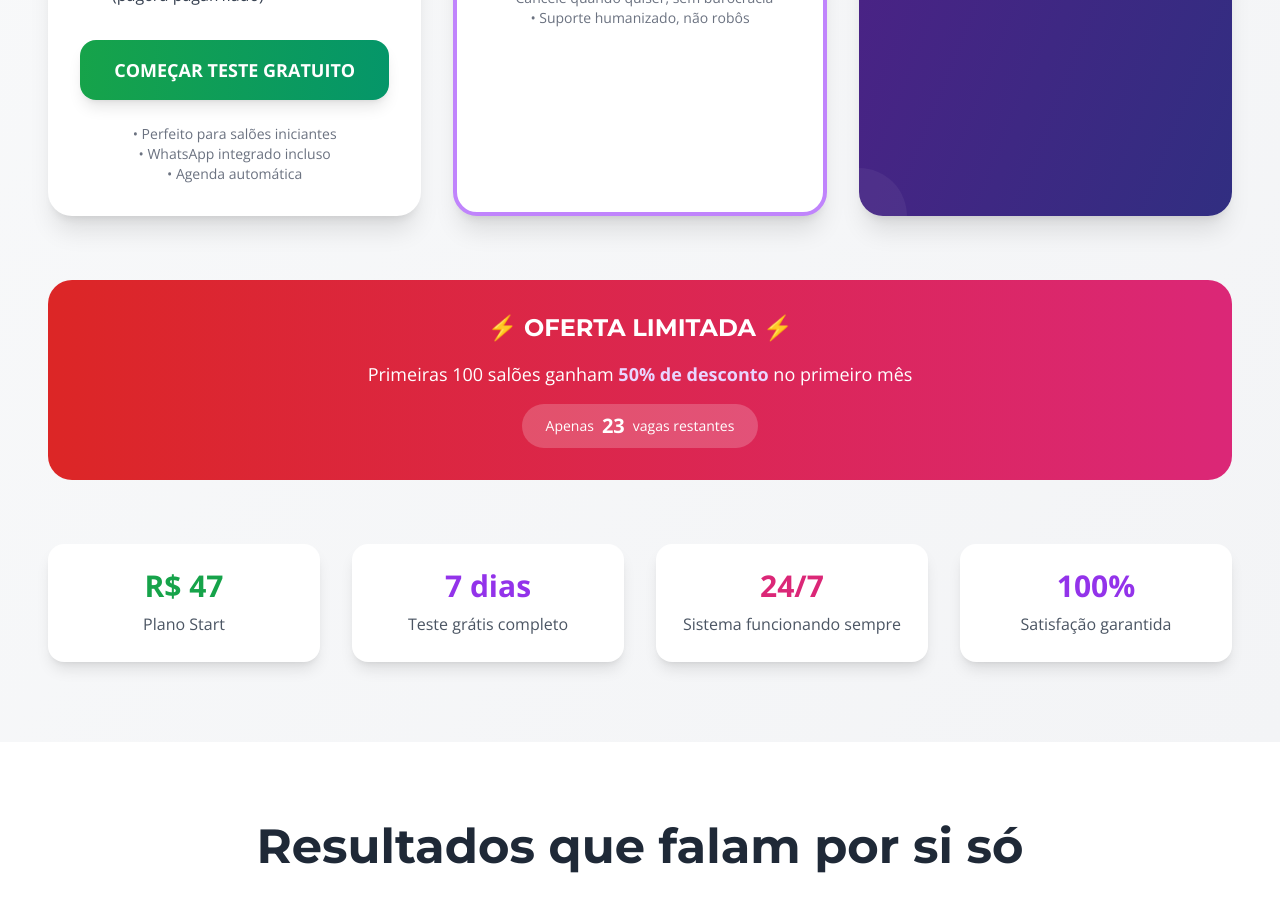
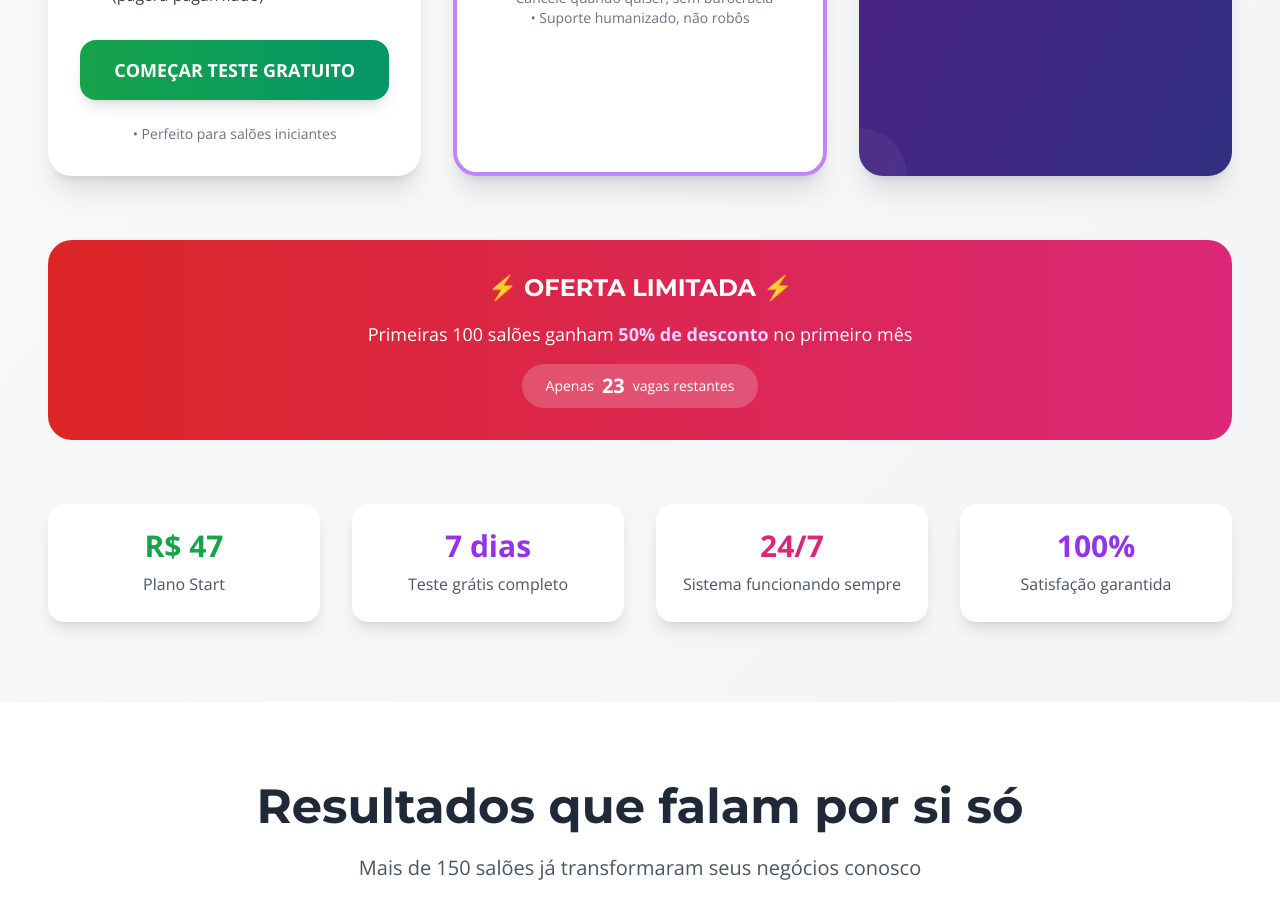
Before and after one commit to miband123/Sitesalaofuncionando, a React (Vite) app: page / in a window 1280 px wide. Shown: the part 6120-7017 px from the top of the page. Built offline with nearby package versions, Linux system fonts and the light colour scheme.

Commit message:
Update Pricing.tsx

```diff
--- a/src/components/Pricing.tsx
+++ b/src/components/Pricing.tsx
@@ -82,8 +82,6 @@ const Pricing = () => {
             <div className="mt-6 text-center">
               <p className="text-sm text-gray-500">
                 • Perfeito para salões iniciantes<br/>
-                • WhatsApp integrado incluso<br/>
-                • Agenda automática
               </p>
             </div>
           </div>
```
